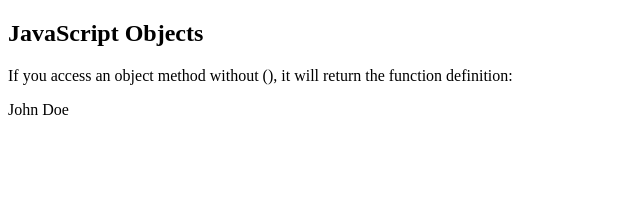
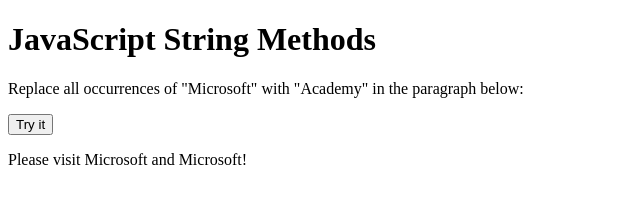
Before and after one commit to Jihan4105/JavaScript-Study, a plain HTML site: page index.html in a window 1280 px wide. Shown: the whole page, without its empty margins (0-640 px from the left). Drawn offline with Linux system fonts and the light colour scheme.

Commit message:
2024-10-31 JS replace()

```diff
--- a/index.html
+++ b/index.html
@@ -9,21 +9,17 @@
 
 <body>
 
-  <h2>JavaScript Objects</h2>
-  <p>If you access an object method without (), it will return the function definition:</p>
-  <p id="demo"></p>
+  <h1>JavaScript String Methods</h1>
+  <p>Replace all occurrences of "Microsoft" with "Academy" in the paragraph below:</p>
+  <button onclick="myFunction()">Try it</button>
+  <p id="demo">Please visit Microsoft and Microsoft!</p>
   <script>
-    const person = {
-      firstName: "John",
-      lastName: "Doe",
-      id: 5566,
-      fullName: function () {
-        return this.firstName + " " + this.lastName;
-      }
-    };
-    document.getElementById("demo").innerHTML = person.fullName();
+    function myFunction() {
+      let text = document.getElementById("demo").innerHTML;
+      document.getElementById("demo").innerHTML =
+        text.replace(/Microsoft/g, "Academy");
+    }
   </script>
-
 
 </body>
 
```
